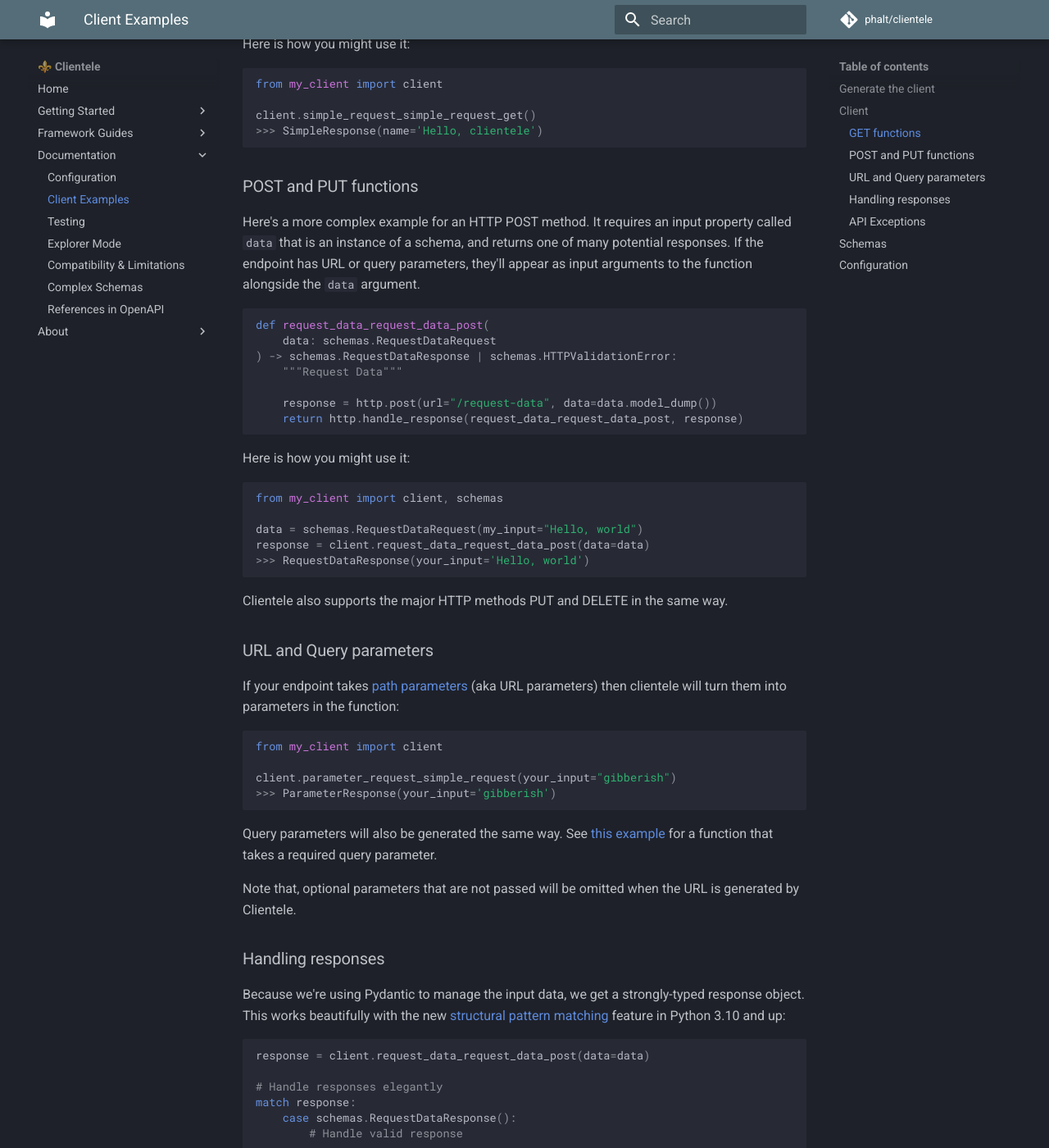
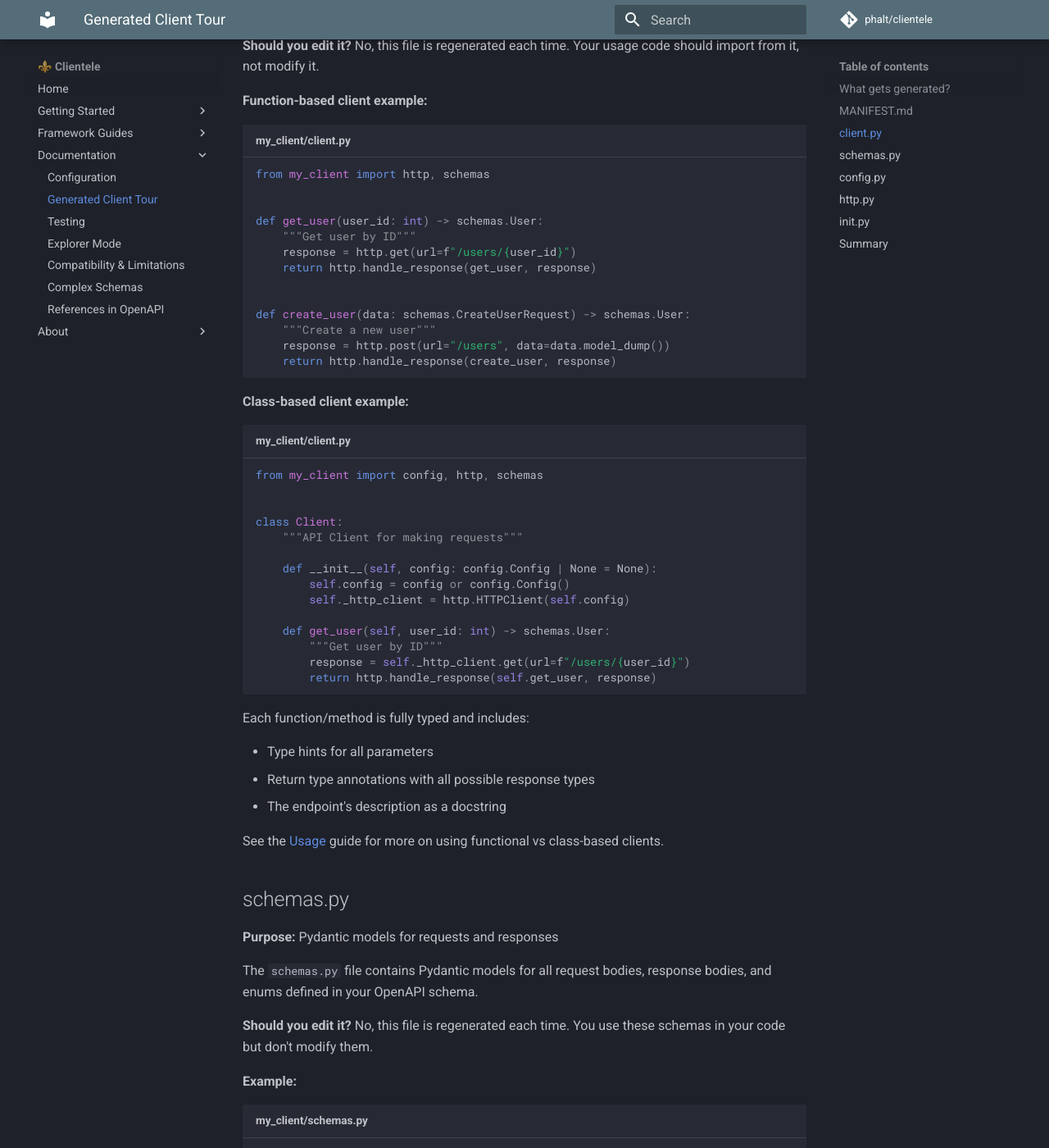
Before and after one commit to phalt/clientele, an MkDocs documentation site: the page built from docs/examples.md, in a window 1280 px wide and 1400 px high, scrolled down 1439 px. Shown: the whole window at 82% size. Built offline with MkDocs 1.6.1 and Material for MkDocs 9.7.7, drawn with Linux system fonts in a browser that asks for light colours; comment, search, counter and statistics services are not loaded; some of the changed text lies outside the part shown.

Commit message:
Refocus examples.md as a tour of generated client files
Co-authored-by: phalt <490685+phalt@users.noreply.github.com>

````diff
--- a/docs/examples.md
+++ b/docs/examples.md
@@ -1,172 +1,255 @@
-# 🪄 Client example
+# 🗺️ Tour of a Generated Client
 
-Let's build an API Client using clientele.
+When you generate a client with Clientele, it creates several files that work together to provide a complete HTTP API client. This guide explains each file's purpose and which ones you'll interact with as a developer.
 
-Our [GitHub](https://github.com/phalt/clientele/tree/main/example_openapi_specs) has a bunch of schemas that are proven to work with clientele, so let's use one of those!
+## What gets generated?
 
-## Generate the client
-
-In your project's root directory:
-
-```sh
-clientele generate -u https://raw.githubusercontent.com/phalt/clientele/main/example_openapi_specs/best.json -o my_client/
-```
-
-!!! note
-
-    The example above uses one of our test schemas, and will work if you copy/paste it!
-
-The `-u` parameter expects a URL, you can provide a path to a file with `-f` instead if you download the file.
-
-The `-o` parameter is the output directory of the generated client.
-
-Run it now and you will see this output:
+Running `clientele generate` creates this file structure:
 
 ```sh
 my_client/
+    MANIFEST.md
     __init__.py
     client.py
     config.py
     http.py
-    MANIFEST
     schemas.py
 ```
 
-Let's go over each file and talk about what it does.
+Let's explore each file.
 
-## Client
+## MANIFEST.md
 
-### GET functions
+**Purpose:** Metadata and regeneration tracking
 
-The `client.py` file provides all the API functions from the OpenAPI schema. Functions are a combination of the path and the HTTP method for those paths. So, a path with two HTTP methods will be turned into two python functions.
+The `MANIFEST.md` file contains metadata about your generated client:
 
-```py title="my_client/client.py" linenums="1"
+- The Clientele version used to generate it
+- The OpenAPI version of the source schema
+- The API version
+- The exact command to regenerate the client
+
+**Should you edit it?** No, this file is regenerated each time.
+
+**Example:**
+
+```markdown
+# Manifest
+
+Generated with https://github.com/phalt/clientele
+
+API VERSION: 1.0.0
+OPENAPI VERSION: 3.0.2
+CLIENTELE VERSION: 1.1.0
+
+Regenerate using this command:
+
+clientele generate -f openapi.json -o my_client/ --regen t
+```
+
+This file is particularly useful when you need to regenerate the client after API changes. See [Regenerating](usage.md#regenerating) for details.
+
+## client.py
+
+**Purpose:** API endpoint functions or class
+
+This is the main file you'll import and use. It contains a function (or method if using `generate-class`) for each API endpoint.
+
+**Should you edit it?** No, this file is regenerated each time. Your usage code should import from it, not modify it.
+
+**Function-based client example:**
+
+```py title="my_client/client.py"
 from my_client import http, schemas
 
 
-def simple_request_simple_request_get() -> schemas.SimpleResponse:
-    """Simple Request"""
+def get_user(user_id: int) -> schemas.User:
+    """Get user by ID"""
+    response = http.get(url=f"/users/{user_id}")
+    return http.handle_response(get_user, response)
 
-    response = http.get(url="/simple-request")
-    return http.handle_response(simple_request_simple_request_get, response)
 
-...
+def create_user(data: schemas.CreateUserRequest) -> schemas.User:
+    """Create a new user"""
+    response = http.post(url="/users", data=data.model_dump())
+    return http.handle_response(create_user, response)
 ```
 
-We can see one of the functions here, `simple_request_simple_request_get`, is for a straight-forward HTTP GET request without any input arguments, and it returns a schema object.
+**Class-based client example:**
 
-Here is how you might use it:
+```py title="my_client/client.py"
+from my_client import config, http, schemas
 
-```py
-from my_client import client
 
-client.simple_request_simple_request_get()
->>> SimpleResponse(name='Hello, clientele')
+class Client:
+    """API Client for making requests"""
+
+    def __init__(self, config: config.Config | None = None):
+        self.config = config or config.Config()
+        self._http_client = http.HTTPClient(self.config)
+
+    def get_user(self, user_id: int) -> schemas.User:
+        """Get user by ID"""
+        response = self._http_client.get(url=f"/users/{user_id}")
+        return http.handle_response(self.get_user, response)
 ```
 
-### POST and PUT functions
+Each function/method is fully typed and includes:
 
-Here's a more complex example for an HTTP POST method. It requires an input property called `data` that is an instance of a schema, and returns one of many potential responses. If the endpoint has URL or query parameters, they'll appear as input arguments to the function alongside the `data` argument.
+- Type hints for all parameters
+- Return type annotations with all possible response types
+- The endpoint's description as a docstring
 
-```py
-def request_data_request_data_post(
-    data: schemas.RequestDataRequest
-) -> schemas.RequestDataResponse | schemas.HTTPValidationError:
-    """Request Data"""
+See the [Usage](usage.md) guide for more on using functional vs class-based clients.
 
-    response = http.post(url="/request-data", data=data.model_dump())
-    return http.handle_response(request_data_request_data_post, response)
+## schemas.py
+
+**Purpose:** Pydantic models for requests and responses
+
+The `schemas.py` file contains Pydantic models for all request bodies, response bodies, and enums defined in your OpenAPI schema.
+
+**Should you edit it?** No, this file is regenerated each time. You use these schemas in your code but don't modify them.
+
+**Example:**
+
+```py title="my_client/schemas.py"
+import pydantic
+from enum import Enum
+
+
+class User(pydantic.BaseModel):
+    id: int
+    username: str
+    email: str
+
+
+class CreateUserRequest(pydantic.BaseModel):
+    username: str
+    email: str
+    password: str
+
+
+class UserRole(str, Enum):
+    ADMIN = "ADMIN"
+    USER = "USER"
+    GUEST = "GUEST"
 ```
 
-Here is how you might use it:
+These schemas provide:
+
+- **Type safety:** Your IDE can autocomplete fields and catch type errors
+- **Validation:** Pydantic validates data at runtime
+- **Serialization:** Easy conversion to/from JSON
+
+**Usage example:**
 
 ```py
 from my_client import client, schemas
 
-data = schemas.RequestDataRequest(my_input="Hello, world")
-response = client.request_data_request_data_post(data=data)
->>> RequestDataResponse(your_input='Hello, world')
+# Create request data with validation
+user_data = schemas.CreateUserRequest(
+    username="alice",
+    email="alice@example.com",
+    password="secret123"
+)
+
+# Get a validated response
+user = client.create_user(data=user_data)
+assert isinstance(user, schemas.User)
 ```
 
-Clientele also supports the major HTTP methods PUT and DELETE in the same way.
+## config.py
 
-### URL and Query parameters
+**Purpose:** Client configuration and settings
 
-If your endpoint takes [path parameters](https://learn.openapis.org/specification/parameters.html#parameter-location) (aka URL parameters) then clientele will turn them into parameters in the function:
+The `config.py` file contains a `Config` class that manages all client settings like API URL, authentication, timeouts, and HTTP behavior.
+
+**Should you edit it?** Yes! This is the one file that **won't** be overwritten when you regenerate. Customize it to suit your needs.
+
+**Example:**
+
+```py title="my_client/config.py"
+from pydantic_settings import BaseSettings, SettingsConfigDict
+
+
+class Config(BaseSettings):
+    model_config = SettingsConfigDict(
+        env_file=".env",
+        case_sensitive=False,
+    )
+
+    api_base_url: str = "http://localhost"
+    bearer_token: str = "token"
+    timeout: float = 5.0
+    verify_ssl: bool = True
+    # ... more settings
+
+
+config = Config()
+```
+
+The `Config` class uses [pydantic-settings](https://docs.pydantic.dev/latest/concepts/pydantic_settings/) to load values from environment variables or `.env` files.
+
+For detailed configuration options and examples, see the [Configuration Guide](configuration.md).
+
+## http.py
+
+**Purpose:** HTTP client implementation and response handling
+
+This file contains the low-level HTTP logic: making requests with `httpx`, handling responses, parsing errors, and managing the response-to-schema mapping.
+
+**Should you edit it?** No. This file is regenerated each time and is **not intended to be read by developers**. It's implementation detail.
+
+**What's inside:**
+
+- `get()`, `post()`, `put()`, `delete()`, `patch()` functions for making HTTP requests
+- `handle_response()` for converting HTTP responses to Pydantic models
+- `APIException` class for unexpected response codes
+- Response code mapping for each endpoint
+- HTTP client initialization with your config settings
+
+**You only interact with this file indirectly:**
 
 ```py
-from my_client import client
+from my_client import http
 
-client.parameter_request_simple_request(your_input="gibberish")
->>> ParameterResponse(your_input='gibberish')
+# Catch unexpected response codes
+try:
+    response = client.get_user(user_id=999)
+except http.APIException as e:
+    print(f"Unexpected status: {e.response.status_code}")
 ```
 
-Query parameters will also be generated the same way. See [this example](https://github.com/phalt/clientele/blob/0.4.4/tests/test_client/client.py#L71) for a function that takes a required query parameter.
+## __init__.py
 
-Note that, optional parameters that are not passed will be omitted when the URL is generated by Clientele.
+**Purpose:** Package initialization
 
-### Handling responses
+This file is typically empty. It marks the directory as a Python package so you can import from it.
 
-Because we're using Pydantic to manage the input data, we get a strongly-typed response object.
-This works beautifully with the new [structural pattern matching](https://peps.python.org/pep-0636/) feature in Python 3.10 and up:
+**Should you edit it?** No, and there's usually no need to.
 
-```py
+## Summary
 
-response = client.request_data_request_data_post(data=data)
+Here's a quick reference of what to do with each file:
 
-# Handle responses elegantly
-match response:
-    case schemas.RequestDataResponse():
-        # Handle valid response
-        ...
-    case schemas.ValidationError():
-        # Handle validation error
-        ...
-```
+| File | Purpose | Edit? | Import? |
+|------|---------|-------|---------|
+| `MANIFEST.md` | Metadata and regeneration info | ❌ No | ❌ No |
+| `client.py` | API functions/class | ❌ No | ✅ Yes |
+| `schemas.py` | Pydantic models | ❌ No | ✅ Yes |
+| `config.py` | Configuration | ✅ Yes | ✅ Yes |
+| `http.py` | HTTP implementation | ❌ No | ⚠️ Rarely |
+| `__init__.py` | Package marker | ❌ No | ❌ No |
 
-### API Exceptions
+**Typical workflow:**
 
-Clientele keeps a mapping of the paths and their potential response codes. When it gets a response code that fits into the map, it generates the Pydantic object associated with it.
+1. Generate the client: `clientele generate -u <schema-url> -o my_client/`
+2. Configure in `config.py` or via environment variables
+3. Import and use: `from my_client import client, schemas`
+4. When the API changes, regenerate with `--regen t`
 
-If the HTTP response code is unexpected, it won't match a return type. In this case, the function will raise an `http.APIException`.
+For more information:
 
-```py
-from my_client import client, http
-try:
-    good_response = my_client.get_my_thing()
-except http.APIException as e:
-    # The API got a response code we didn't expect
-    print(e.response.status_code)
-```
-
-The `response` object is attached to this exception class for debugging.
-
-## Schemas
-
-The `schemas.py` file has all the possible schemas - request, response, and even Enums - for the API. These are taken from OpenAPI's schema objects and turned into Python classes. They all subclass from Pydantic's `BaseModel`.
-
-Here are a few examples:
-
-```py title="my_client/schemas.py" linenums="1"
-import pydantic
-from enum import Enum
-
-
-class ParameterResponse(pydantic.BaseModel):
-    your_input: str
-
-class RequestDataRequest(pydantic.BaseModel):
-    my_input: str
-
-class RequestDataResponse(pydantic.BaseModel):
-    my_input: str
-
-# Enums subclass str so they serialize to JSON nicely
-class ExampleEnum(str, Enum):
-    ONE = "ONE"
-    TWO = "TWO"
-```
-
-## Configuration
-
-See [configuration](configuration.md).
+- [Usage & CLI](usage.md) - How to generate clients
+- [Configuration](configuration.md) - Configure the client
+- [Testing](testing.md) - Write tests for your client
--- a/mkdocs.yml
+++ b/mkdocs.yml
@@ -18,7 +18,7 @@ nav:
     - Django Ninja: framework-django-ninja.md
   - Documentation:
     - Configuration: configuration.md
-    - Client Examples: examples.md
+    - Generated Client Tour: examples.md
     - Testing: testing.md
     - Explorer Mode: explore.md
     - Compatibility & Limitations: compatibility.md
````
